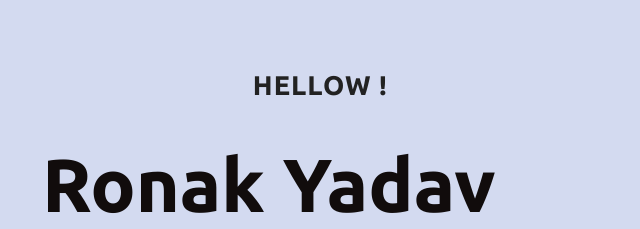
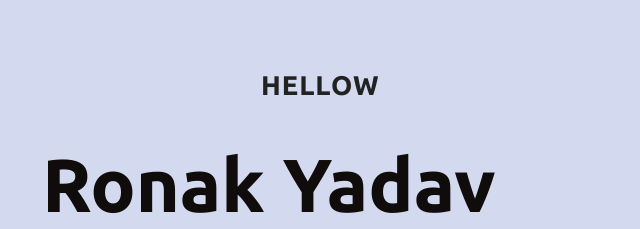
Before and after one commit to RonakYadav21/my_portfolio, a plain HTML site: page index.html in a window 1280 px wide. Shown: the part 301-530 px from the top of the page, 35-675 px from the left. Drawn offline with nearby package versions, Linux system fonts and the light colour scheme; files whose address does not match are found by name.

Commit message:
index.html

```diff
--- a/index.html
+++ b/index.html
@@ -53,7 +53,7 @@
     <section class="home" id="home">
         <div class="max-width">
             <div class="home-content">
-                <div class="text-1">Hellow !</div>
+                <div class="text-1">Hellow</div>
               <div class="text-2">Ronak Yadav</div>
               <div class="text-3">And I'm a <span class="frontend">Frontend Developer</span></div>
               <div><a href="https://www.linkedin.com/in/ronak-yadav-63859b292">linkedIn</a>  <i class="bx bxl-linkedin"></i></div>
```
